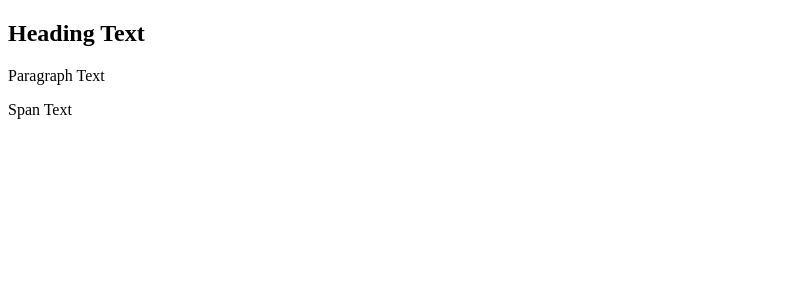
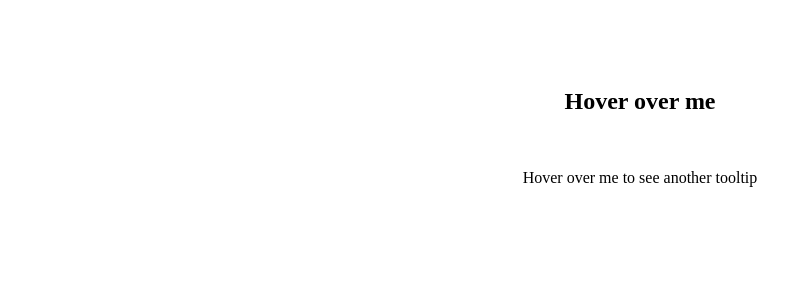
Before and after one commit to acciojob/react-composition-3-Shubham13th, a React app: page / in a window 1280 px wide. Shown: the top 300 px of the page, without its empty margins (0-811 px from the left). Built offline with nearby package versions, Linux system fonts and the light colour scheme.

Commit message:
solve ho ja mere baap

```diff
--- a/src/components/App.css
+++ /dev/null
@@ -1,15 +0,0 @@
-.tooltip {
-  position: relative;
-  display: inline-block;
-}
-
-.tooltiptext {
-  position: absolute;
-  background-color: black;
-  color: white;
-  padding: 6px 10px;
-  border-radius: 4px;
-  top: 100%;
-  left: 0;
-  white-space: nowrap;
-}
--- a/src/components/App.js
+++ b/src/components/App.js
@@ -1,19 +1,18 @@
 import React from "react";
 import Tooltip from "./Tooltip";
+import "./index.css";
 
 const App = () => {
   return (
-    <div>
-      <Tooltip text="Heading Tooltip">
-        <h2>Heading Text</h2>
+    <div style={{ padding: "60px", textAlign: "center" }}>
+      <Tooltip text="This is a tooltip">
+        <h2>Hover over me</h2>
       </Tooltip>
 
-      <Tooltip text="Paragraph Tooltip">
-        <p>Paragraph Text</p>
-      </Tooltip>
+      <br /><br />
 
-      <Tooltip text="Span Tooltip">
-        <span>Span Text</span>
+      <Tooltip text="This is another tooltip">
+        <p>Hover over me to see another tooltip</p>
       </Tooltip>
     </div>
   );
--- a/src/components/Tooltip.js
+++ b/src/components/Tooltip.js
@@ -3,16 +3,16 @@ import React, { useState } from "react";
 const Tooltip = ({ text, children }) => {
   const [show, setShow] = useState(false);
 
-  return React.cloneElement(children, {
-    className: "tooltip",
-    onMouseEnter: () => setShow(true),
-    onMouseLeave: () => setShow(false),
-    children: show ? (
-      <div className="tooltiptext">{text}</div>
-    ) : (
-      children.props.children
-    )
-  });
+  return (
+    <span
+      className="tooltip"
+      onMouseEnter={() => setShow(true)}
+      onMouseLeave={() => setShow(false)}
+    >
+      {children}
+      {show && <div className="tooltiptext">{text}</div>}
+    </span>
+  );
 };
 
 export default Tooltip;
--- /dev/null
+++ b/src/components/index.css
@@ -0,0 +1,30 @@
+.tooltip {
+  position: relative;
+  display: inline-block;
+  cursor: pointer;
+}
+
+.tooltiptext {
+  position: absolute;
+  bottom: 125%;
+  left: 50%;
+  transform: translateX(-50%);
+  background-color: red;
+  color: white;
+  padding: 8px 12px;
+  border-radius: 6px;
+  font-size: 14px;
+  white-space: nowrap;
+  z-index: 10;
+}
+
+.tooltiptext::after {
+  content: "";
+  position: absolute;
+  top: 100%;
+  left: 50%;
+  margin-left: -5px;
+  border-width: 5px;
+  border-style: solid;
+  border-color: red transparent transparent transparent;
+}
```
